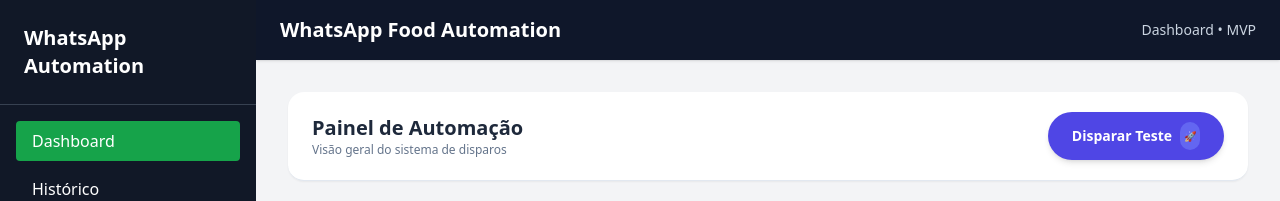
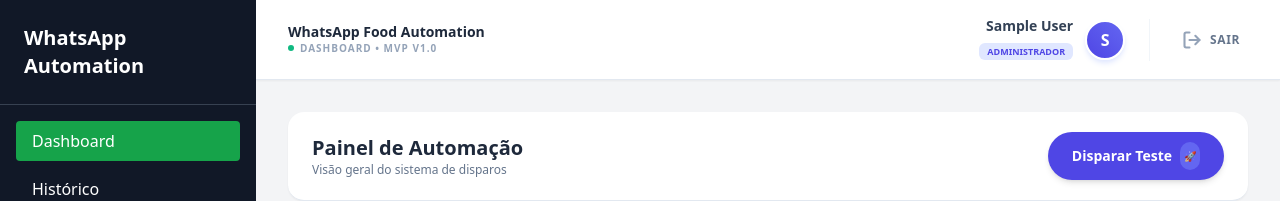
Before and after one commit to vanessagomes-dev/whatsapp-food-automation, a React (Vite) app in the folder frontend/: page / in a window 1280 px wide. Shown: the top 201 px of the page. Built offline with nearby package versions, Linux system fonts and the light colour scheme; no server answers; sample sign-in values are in the browser's storage.

Commit message:
style: reformula Header com identidade visual moderna e lógica de logout

```diff
--- a/frontend/src/components/Header.jsx
+++ b/frontend/src/components/Header.jsx
@@ -1,14 +1,79 @@
+import { useNavigate } from "react-router-dom";
+import toast from "react-hot-toast";
+
 export function Header() {
+  const navigate = useNavigate();
+
+  // 1. Buscamos os dados do usuário logado que guardamos no Login
+  const userJson = localStorage.getItem("@WhatsAppFood:user");
+  const user = userJson ? JSON.parse(userJson) : { name: "Usuário", role: "guest" };
+
+  // 2. Função para sair do sistema
+  const handleLogout = () => {
+    localStorage.removeItem("@WhatsAppFood:user");
+    toast.success("Você saiu do sistema.");
+    navigate("/login");
+  };
+
   return (
-    <header className="bg-slate-900 text-white px-6 py-4 shadow">
-      <div className="max-w-7xl mx-auto flex justify-between items-center">
-        <h1 className="text-xl font-semibold">
-          WhatsApp Food Automation
-        </h1>
+    <header className="bg-white border-b border-slate-200 h-20 px-8 flex items-center justify-between shadow-sm sticky top-0 z-10">
 
-        <span className="text-sm text-slate-300">
-          Dashboard • MVP
-        </span>
+      {/* Lado Esquerdo: Nome do Sistema e Status */}
+      <div className="flex items-center gap-4">
+        <div className="hidden md:block">
+          <h1 className="text-sm font-bold text-slate-800 leading-tight">
+            WhatsApp Food Automation
+          </h1>
+          <div className="flex items-center gap-1.5">
+            <span className="w-1.5 h-1.5 rounded-full bg-emerald-500 animate-pulse"></span>
+            <span className="text-[10px] text-slate-400 uppercase tracking-widest font-black">
+              Dashboard • MVP v1.0
+            </span>
+          </div>
+        </div>
+      </div>
+
+      {/* Lado Direito: Perfil e Botão Sair */}
+      <div className="flex items-center gap-6">
+
+        {/* Bloco do Usuário */}
+        <div className="flex items-center gap-3 pr-6 border-r border-slate-100">
+          <div className="text-right hidden sm:block">
+            <p className="text-sm font-bold text-slate-700 leading-none mb-1">
+              {user.name}
+            </p>
+            <span className={`text-[9px] font-black uppercase px-2 py-0.5 rounded-md ${
+              user.role === 'admin'
+                ? 'bg-indigo-100 text-indigo-600'
+                : 'bg-slate-100 text-slate-500'
+            }`}>
+              {user.role === 'admin' ? 'Administrador' : 'Funcionário'}
+            </span>
+          </div>
+
+          {/* Avatar (Iniciais) */}
+          <div className="w-10 h-10 bg-gradient-to-tr from-indigo-600 to-indigo-500 rounded-full flex items-center justify-center text-white font-bold shadow-md shadow-indigo-100 border-2 border-white">
+            {user.name.charAt(0).toUpperCase()}
+          </div>
+        </div>
+
+        {/* Botão Logout Profissional */}
+        <button
+          onClick={handleLogout}
+          className="group flex items-center gap-2 hover:bg-red-50 p-2 rounded-xl transition-all duration-200"
+          title="Sair do sistema"
+        >
+          <div className="text-slate-400 group-hover:text-red-500 transition-colors">
+            <svg xmlns="http://www.w3.org/2000/svg" width="20" height="20" viewBox="0 0 24 24" fill="none" stroke="currentColor" strokeWidth="2.5" strokeLinecap="round" strokeLinejoin="round">
+              <path d="M9 21H5a2 2 0 0 1-2-2V5a2 2 0 0 1 2-2h4"></path>
+              <polyline points="16 17 21 12 16 7"></polyline>
+              <line x1="21" y1="12" x2="9" y2="12"></line>
+            </svg>
+          </div>
+          <span className="text-xs font-bold text-slate-500 group-hover:text-red-600 hidden lg:block uppercase tracking-wider">
+            Sair
+          </span>
+        </button>
       </div>
     </header>
   );
```
